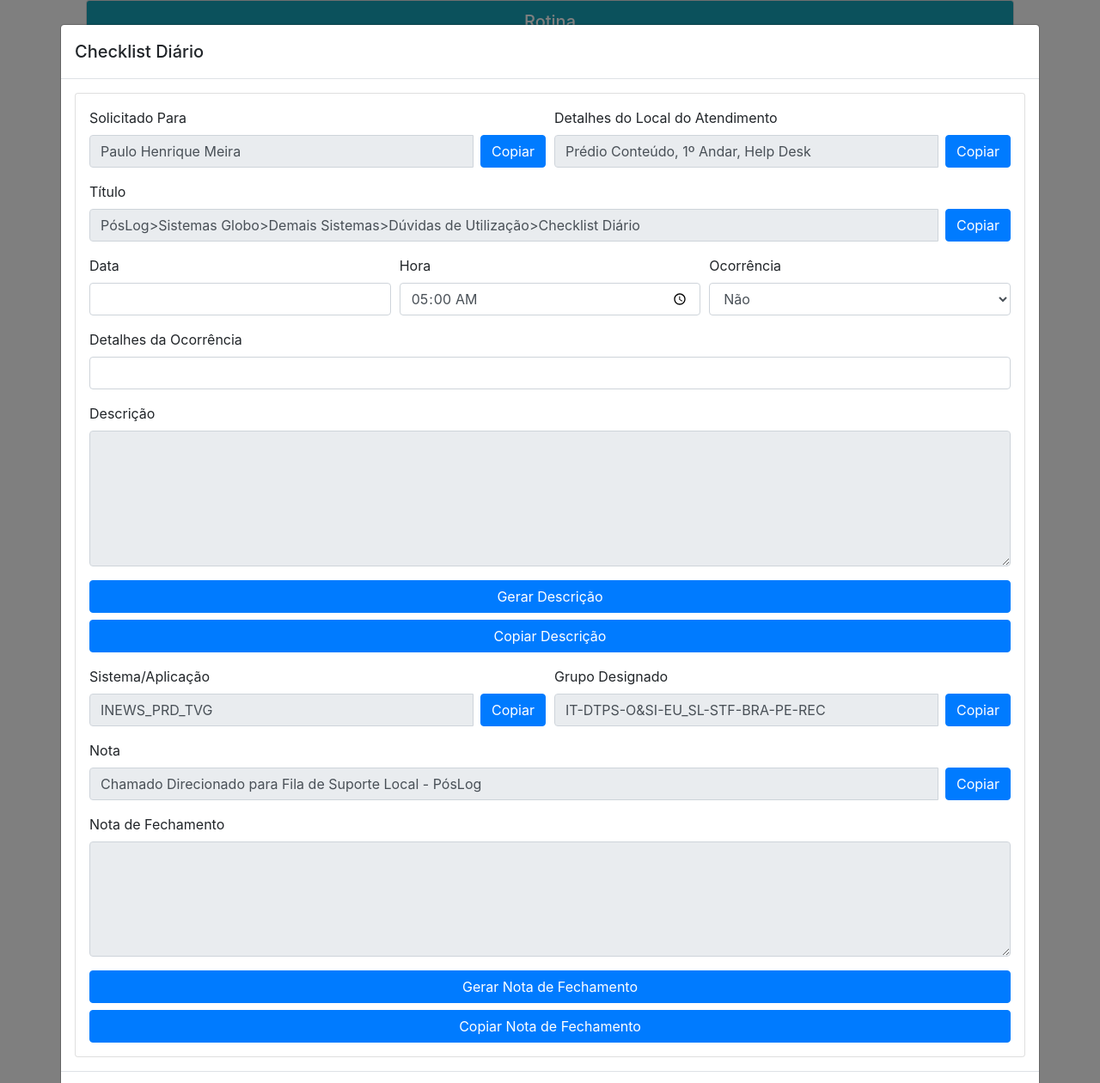
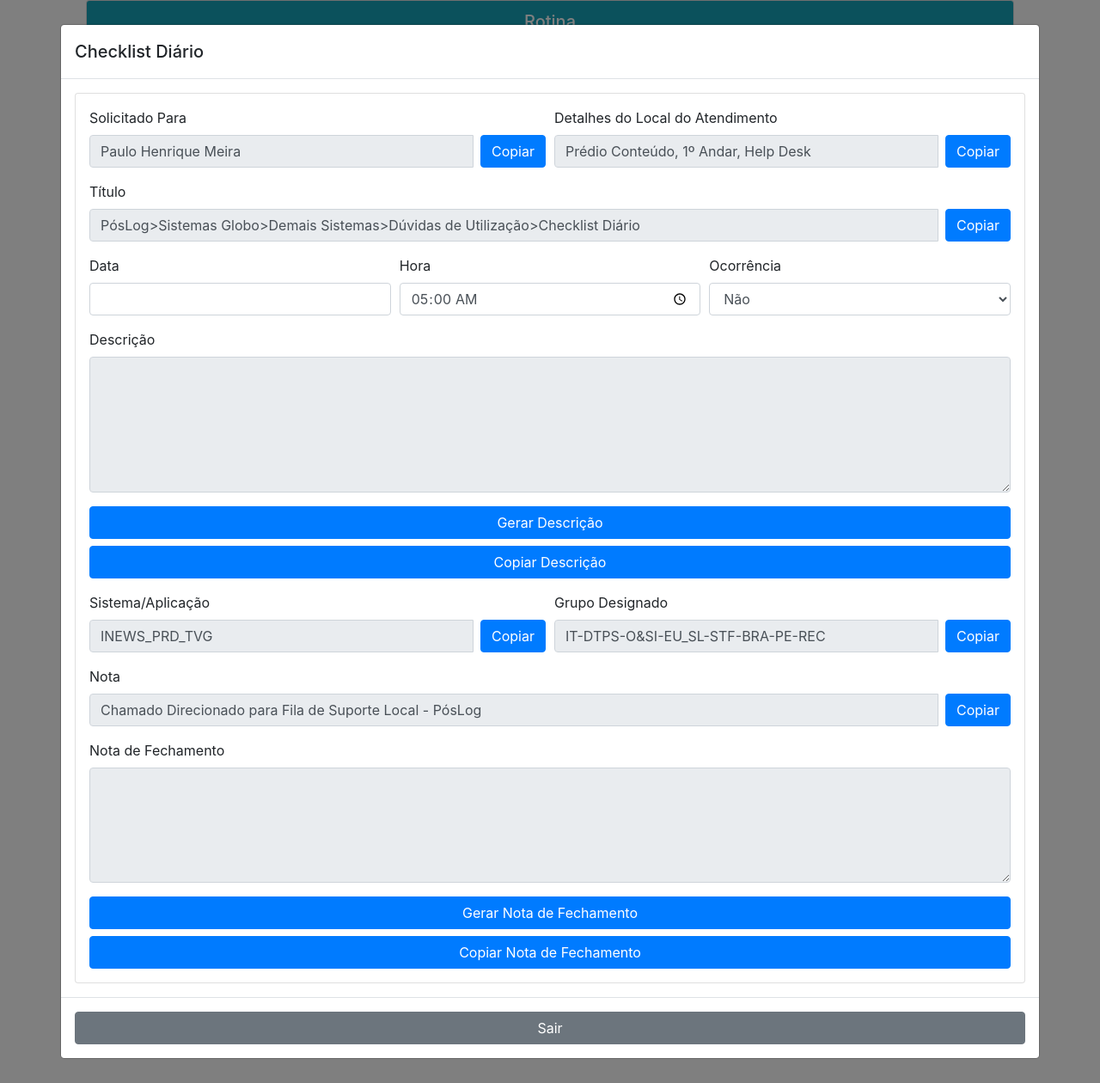
Before and after one commit to gleidsonmarcelo/help-desk, a Flask app: page /rotina in a window 1280 px wide, after a click on "Checklist Diário". Shown: the whole page at 86% size. Run offline with Flask 2, Linux system fonts and the light colour scheme; some libraries are stand-ins or nearby versions.

Commit message:
Primeiro Commit

```diff
--- a/app/static/css/style.css
+++ b/app/static/css/style.css
@@ -1,3 +1,6 @@
-
+@import url("../css/datetimepicker.css");
+#DO1, #DO2, #DO3, #DO4, #DO5, #DO6, #DO7 {
+  display: none;
+}
 
 /*# sourceMappingURL=style.css.map */
--- a/app/static/scss/style.scss
+++ b/app/static/scss/style.scss
@@ -0,0 +1,6 @@
+// Importando CSS DateTimePickker
+@import url('../css/datetimepicker.css');
+// Ocultando DIV (Descrição da Ocorrência)
+#DO1, #DO2, #DO3, #DO4, #DO5, #DO6, #DO7 {
+    display: none;
+}
--- a/app/templates/base.html
+++ b/app/templates/base.html
@@ -16,7 +16,6 @@
 
     <!-- Bootstrap CSS -->
     <link rel="stylesheet" href="{{ url_for('static', filename='css/bootstrap.css') }}">
-    <link rel="stylesheet" href="{{ url_for('static', filename='css/datetimepicker.css') }}">
     <link rel="stylesheet" href="{{ url_for('static', filename='css/style.css') }}">
   </head>
   <body>
```
Also changed, not shown: 1 other file.
